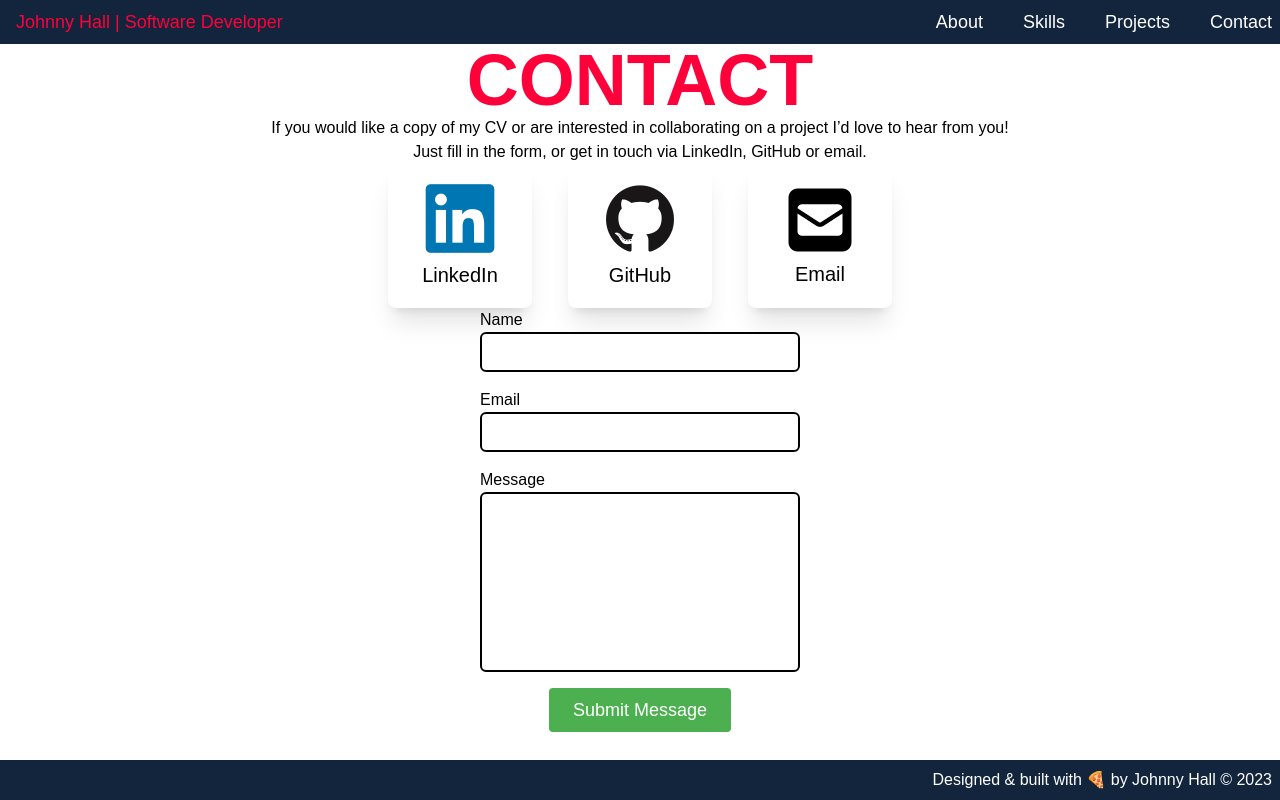
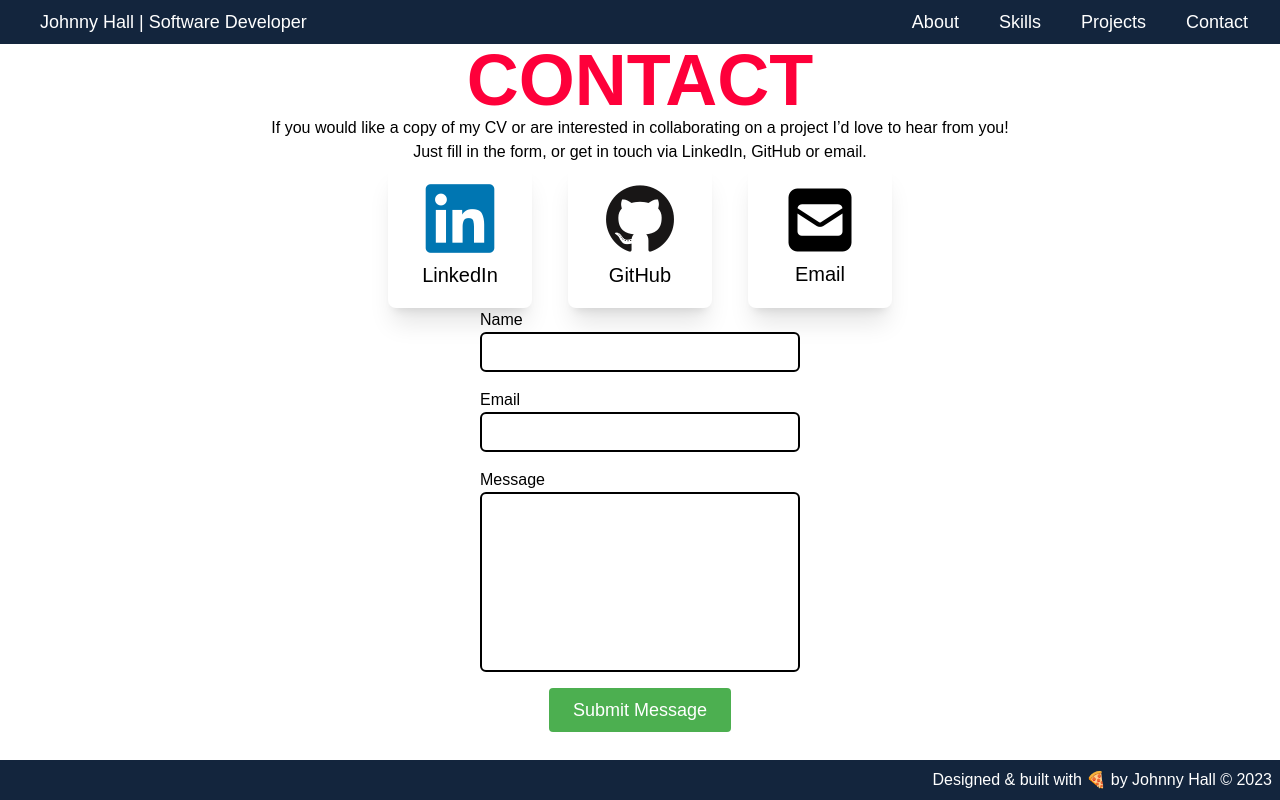
Before and after one commit to jbhall4291/portfolio, a React (Create React App) app: page /contact in a window 1280 px wide. Built offline with nearby package versions, Linux system fonts and the light colour scheme.

Commit message:
navbar padding tweak

```diff
--- a/src/components/Header.jsx
+++ b/src/components/Header.jsx
@@ -19,9 +19,7 @@ function Header() {
 
   return (
     <header
-      className="sticky top-0 grid grid-cols-1 bg-myTheme
-
-       text-white  md:grid-cols-[auto_1fr]"
+      className="sticky top-0 grid grid-cols-1 bg-myTheme text-white md:px-6  md:grid-cols-[auto_1fr]"
       id="header"
     >
       <div className="flex justify-center bg-myTheme p-4 py-1 text-lg text-white hover:text-highlight md:py-2 ">
```
